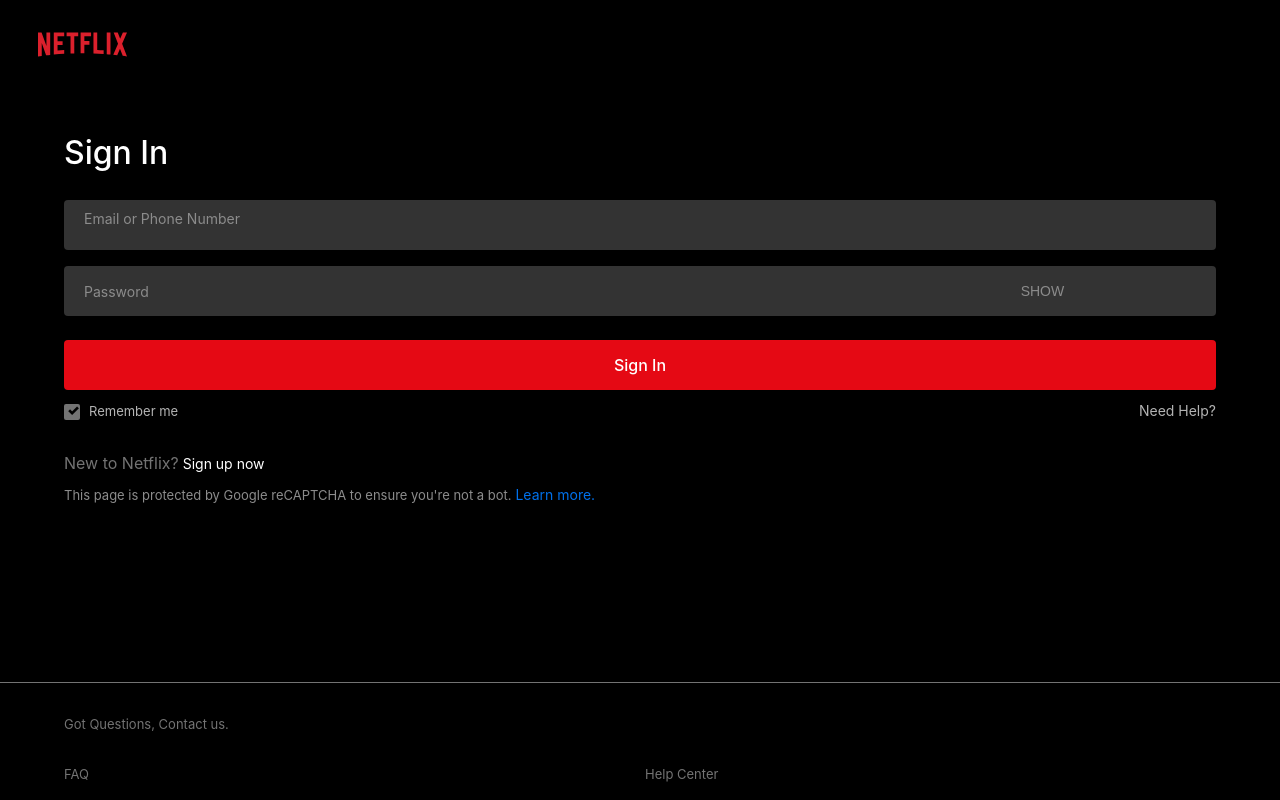
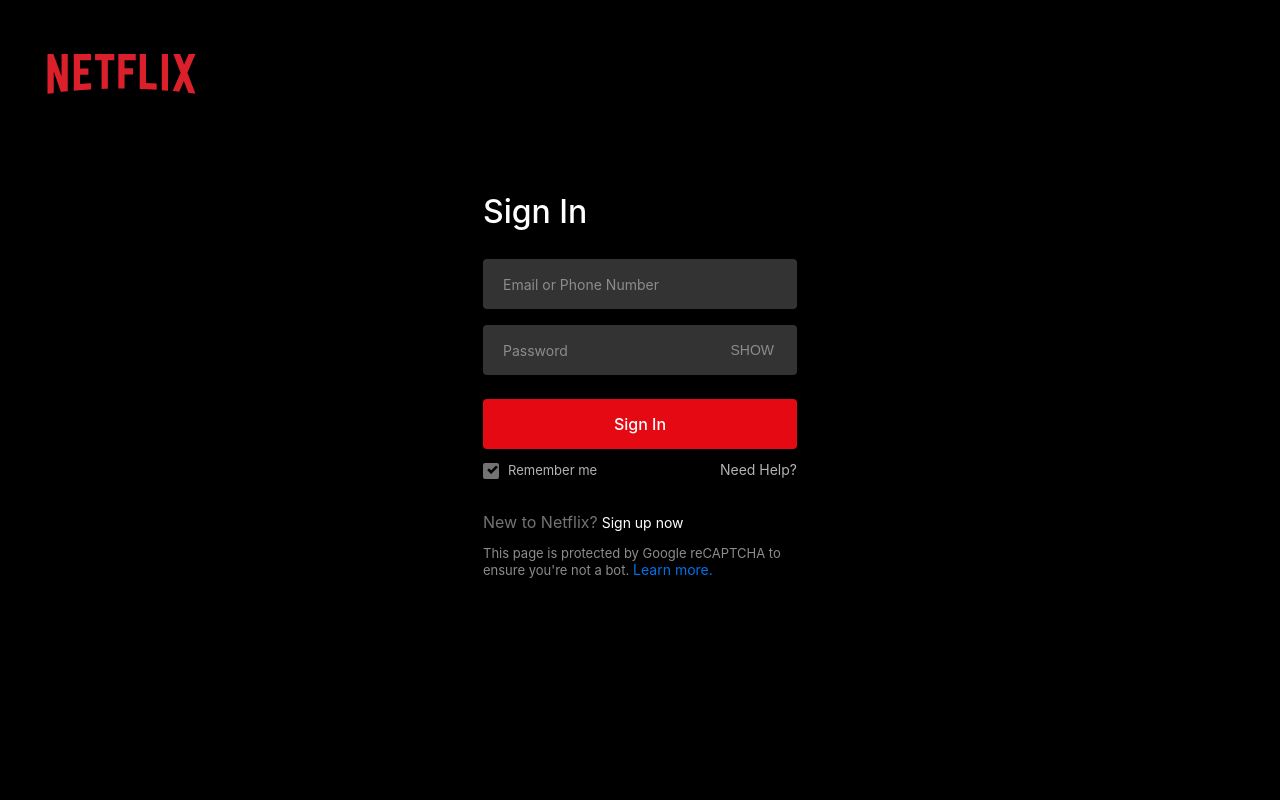
Before and after one commit to Kwabs-97/netflix-frontend-clone, a React (Create React App) app: page /login in a window 1280 px wide. Shown: the top 800 px of the page. Built offline with nearby package versions, Linux system fonts and the light colour scheme.

Commit message:
fixed span alignment

```diff
--- a/src/Components/Home/Main/FAQItems.js
+++ b/src/Components/Home/Main/FAQItems.js
@@ -9,7 +9,7 @@
   return (
     <li>
       <h3>
-        <button onClick={onToggle}>
+        <button onClick={onToggle} className={classes.FAQItem}>
           <span>{question}</span>
           <div>{isActive ? <img src={closeSVG} alt="" /> : <img src={plusSVG} alt="" />}</div>
         </button>
--- a/src/Components/Home/Main/FAQS.js
+++ b/src/Components/Home/Main/FAQS.js
@@ -42,8 +42,11 @@
     },
   ];
 
+  const [IsToggled, setIsToggled] = useState(false);
+
   const [activeIndex, setActiveIndex] = useState(null);
   const toggleHandler = (index) => {
+    setIsToggled(!IsToggled);
     setActiveIndex((prevIndex) => (prevIndex === index ? null : index));
   };
   return (
--- a/src/Components/Home/Main/FAQS.module.css
+++ b/src/Components/Home/Main/FAQS.module.css
@@ -1,4 +1,3 @@
-
 /** @format */
 
 footer {
@@ -96,6 +95,7 @@
 
 footer .footer .container h3 button span {
   font-size: 1.1rem;
+  text-align: left;
 }
 
 footer .footer .container .details {
@@ -119,103 +119,6 @@
   -webkit-transition: all 0.25s cubic-bezier(0.5, 0, 0.1, 1);
 }
 
-.form {
-  display: flex;
-  flex-direction: column;
-  align-items: center;
-  margin: 1rem auto 0;
-  padding: 0 1.5rem;
-}
-
-.emailContainer {
-  display: flex;
-  flex-direction: column;
-  align-items: center;
-  justify-content: center;
-  position: relative;
-  width: 100%;
-  height: 3rem;
-  background-color: rgba(24, 20, 20, 0.648);
-  border: rgb(100, 97, 97) 1px solid;
-  border-radius: 4px;
-  color: rgb(255, 245, 245);
-  font-size: 16px;
-}
-.emailContainer input {
-  background-color: transparent;
-  font-size: 16px;
-  align-self: start;
-  height: 100%;
-  width: 100%;
-  outline: none;
-  border: none;
-  padding: 1.25rem 0rem 0.4rem;
-  text-indent: 1rem;
-  line-height: 1.5rem;
-}
-
-.emailContainer input:focus {
-  margin-top: 5px;
-  border: none;
-  outline: none;
-  background-color: transparent;
-  color: white;
-}
-
-.emailContainer label {
-  position: absolute;
-  top: 0.6rem;
-  left: 0.9rem;
-  color: rgba(255, 255, 255, 0.7);
-  font-size: 16px;
-}
-.emailContainer input:focus ~ label {
-  transform: translateY(-10px);
-  font-size: 12px;
-  margin-bottom: 10px;
-  transition: 250ms cubic-bezier(0.5, 0, 0.1, 1) 0s;
-}
-.emailContainer input:not(:focus) ~ label {
-  transition: 250ms cubic-bezier(1, 0.1, 0, 0.5) 0s;
-}
-
-form .form a {
-  text-decoration: none;
-  font-size: 18px;
-  line-height: 1rem;
-  font-weight: 700;
-  text-align: center;
-  background-color: #e50914;
-  color: white;
-  border: transparent 1px solid;
-  border-radius: 4px;
-  padding: 7px 16px;
-  box-sizing: border-box;
-  display: flex;
-  justify-content: center;
-  align-items: center;
-  box-sizing: border-box;
-  padding: 0.8rem 1rem;
-  margin-top: 1rem;
-}
-
-@media (min-width: 768px) {
-  .form {
-    flex-direction: row;
-    justify-content: center;
-    margin: 1rem auto 0;
-    padding: 0 4.8rem;
-  }
-
-  form .form a {
-    margin: 0 0 0 0.5rem;
-    margin-top: 0;
-    white-space: nowrap;
-  }
-  form .form a span.text {
-    white-space: nowrap;
-  }
-}
 
 @media (min-width: 960px) {
   footer .footer h2 {
@@ -242,8 +145,8 @@
   }
 }
 
-@media(min-width:1440px){
-    footer .footer {
+@media (min-width: 1440px) {
+  footer .footer {
     max-width: calc(83% - 6rem);
   }
 }
--- a/src/Components/Loginpage/Footer.module.css
+++ b/src/Components/Loginpage/Footer.module.css
@@ -40,3 +40,13 @@
   font-size: 13px;
   text-decoration: none;
 }
+
+@media (min-width: 740px) {
+  .siteFooter .linksContainer {
+    display: grid;
+    grid-template-columns:1fr 1fr 1fr 1fr;
+    grid-template-rows: 1fr 1fr;
+    gap: 10px;
+    text-align: left;
+  }
+}
--- a/src/Components/Loginpage/Header.module.css
+++ b/src/Components/Loginpage/Header.module.css
@@ -5,8 +5,26 @@
   border: 0;
   display: flex;
   flex-direction: row;
+  position: relative;
 }
 .loginHeader a {
   margin-left: 3%;
   display: flex;
 }
+
+@media (min-width: 740px) {
+  .loginHeader {
+    background: linear-gradient(180deg, rgba(0, 0, 0, 0.5) 0, transparent);
+    border-bottom: transparent;
+    left: 0;
+    position: absolute;
+    top: 0;
+    width: 100%;
+  }
+
+  .loginHeader a svg {
+    height: 148px;
+    vertical-align: middle;
+    width: 167px;
+  }
+}
--- a/src/Components/Loginpage/Main.js
+++ b/src/Components/Loginpage/Main.js
@@ -85,15 +85,14 @@
                       ref={passwordInputRef}
                     />
                     <label className={classes.inputPlaceholder}>Password</label>
-
-                    <button
-                      className={classes.passwordVisibleBtn}
-                      onClick={togglePasswordVisibity}
-                      type="button"
-                    >
-                      {passwordVisible ? "HIDE" : "SHOW"}
-                    </button>
                   </label>
+                  <button
+                    className={classes.toggleBtn}
+                    onClick={togglePasswordVisibity}
+                    type="button"
+                  >
+                    {passwordVisible ? "HIDE" : "SHOW"}
+                  </button>
                 </div>
                 {passwordField.passwordErrorMessage && (
                   <p className={classes.passwordErrorMsg}>{passwordField.passwordErrorMessage}</p>
--- a/src/Components/Loginpage/Main.module.css
+++ b/src/Components/Loginpage/Main.module.css
@@ -4,8 +4,9 @@
   color: #333;
   margin: 0 auto;
   padding: 0 5%;
+  position: relative;
 }
-.loginBody a{
+.loginBody a {
   text-decoration: none;
 }
 
@@ -37,15 +38,22 @@
 /* email input styles*/
 .loginForm .emailData {
   padding-bottom: 16px;
+  border: none;
+  outline: none;
 }
 .emailContainer {
   max-width: 100%;
   position: relative;
 }
 
+.emailContainer:focus {
+  border: none;
+  outline: none;
+}
 .emailContainer .emailInput {
   background-color: #333;
   border: 0;
+  outline: none;
   border-radius: 4px;
   color: #fff;
   height: 50px;
@@ -59,13 +67,15 @@
   -webkit-appearance: none;
   -moz-appearance: none;
   appearance: none;
-  border: 1px solid #8c8c8c;
+  background-color: #6f6d6d82;
   border-radius: 2px;
   box-sizing: border-box;
   display: block;
   font-size: 16px;
   height: 50px;
   padding: 16px 20px 0;
+  outline: none;
+  border: none;
 }
 
 .emailContainer .emailInput:focus ~ label {
@@ -76,12 +86,12 @@
   left: 20px;
 }
 
-.emailContainer .inputPlaceholder {
+.emailContainer label.inputPlaceholder {
   color: #8c8c8c;
   font-size: 14px;
   left: 20px;
   position: absolute;
-  top: 30%;
+  top: 50%;
   transform: translateY(-50%);
   transition: font 0.1s ease, top 0.1s ease, transform 0.1s ease;
 }
@@ -128,7 +138,7 @@
   transform: translateY(-50%);
   transition: font 0.1s ease, top 0.1s ease, transform 0.1s ease;
 }
-
+/*-----------------------------------------------------------------------------
 /*password input styles*/
 
 .loginForm {
@@ -156,7 +166,8 @@
   -webkit-appearance: none;
   -moz-appearance: none;
   appearance: none;
-  border: 1px solid #8c8c8c;
+  border: transparent;
+  outline: none;
   border-radius: 2px;
   box-sizing: border-box;
   display: block;
@@ -188,7 +199,6 @@
   position: relative;
   padding-bottom: 16px;
 }
-
 
 .passwordContainer .passwordInput {
   background-color: #333;
@@ -233,11 +243,11 @@
   transition: font 0.1s ease, top 0.1s ease, transform 0.1s ease;
 }
 
-.passwordContainer .passwordVisibleBtn {
+.passwordContainer .toggleBtn {
   position: absolute;
   top: -50%;
   transform: translateY(50%);
-  left: 82%;
+  left: 75%;
   -webkit-appearance: none;
   -moz-appearance: none;
   appearance: none;
@@ -249,6 +259,7 @@
   font-size: 14px;
   height: 50px;
   padding: 0 12px;
+  box-sizing: border-box;
 }
 
 .passwordErrorMsg {
@@ -375,3 +386,31 @@
   top: 20%;
   left: 20px;
 }
+
+@media (min-width: 740px) {
+  .loginBody {
+    background-color: transparent;
+    margin: 0 auto -236px;
+    max-width: 450px;
+    min-height: 100vh;
+  }
+
+  .loginBody::before {
+    content: "";
+    display: block;
+    height: 91px;
+  }
+  .loginBody::after {
+    content: "";
+    display: block;
+    height: 236px;
+  }
+  .loginBody div.loginContent {
+    min-height: 660px;
+  }
+  div.loginFormMain {
+    margin-bottom: 90px;
+    min-height: 625px;
+    padding: 60px 68px 40px;
+  }
+}
```
